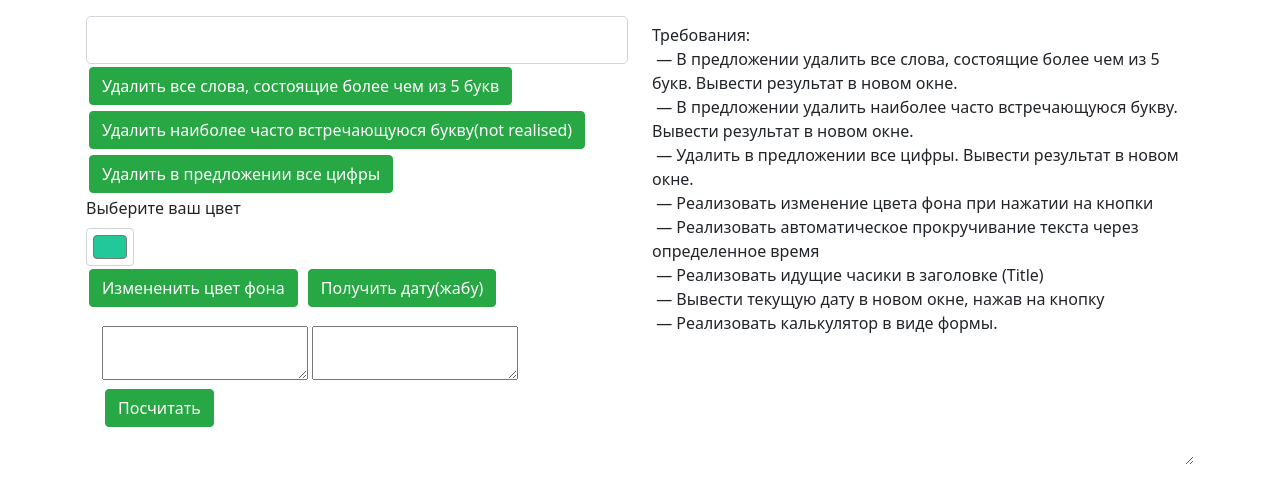
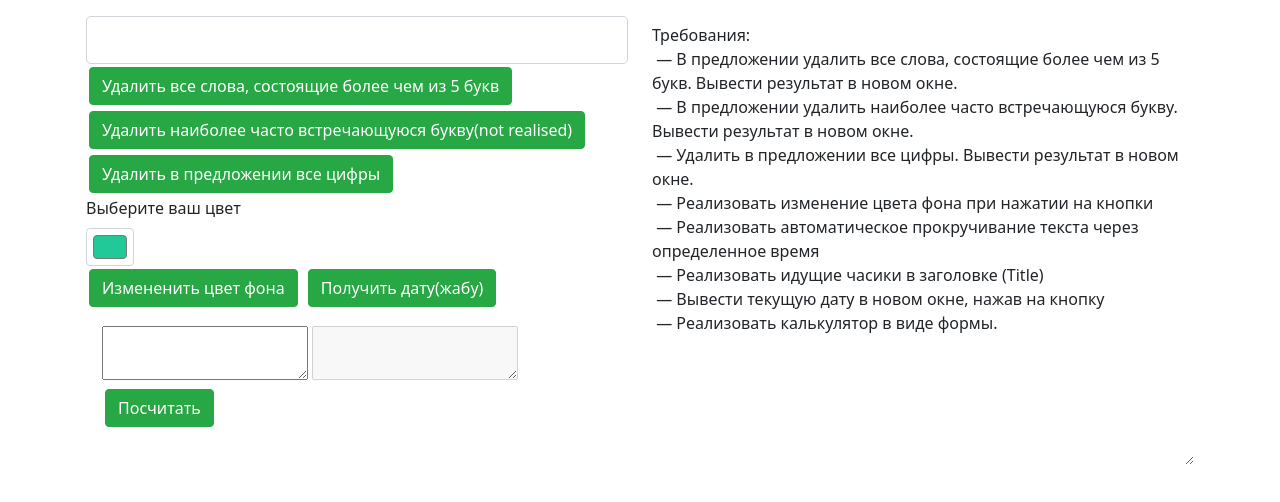
Before and after one commit to n1k0n/n1k0n.github.io, a plain HTML site: page index.html in a window 1280 px wide. Drawn offline with nearby package versions, Linux system fonts and the light colour scheme.

Commit message:
Fix calculator

```diff
--- a/index.html
+++ b/index.html
@@ -28,7 +28,7 @@
             <button class="btn btn-success" id="btn5">Получить дату(жабу)</button>
             <div class="calculator m-3">
                 <textarea id="calculator"></textarea>
-                <textarea id="result"></textarea>
+                <textarea id="result" disabled></textarea>
                 <button class="btn btn-success" id="btn6">Посчитать</button>
             </div>
         </div>
```
